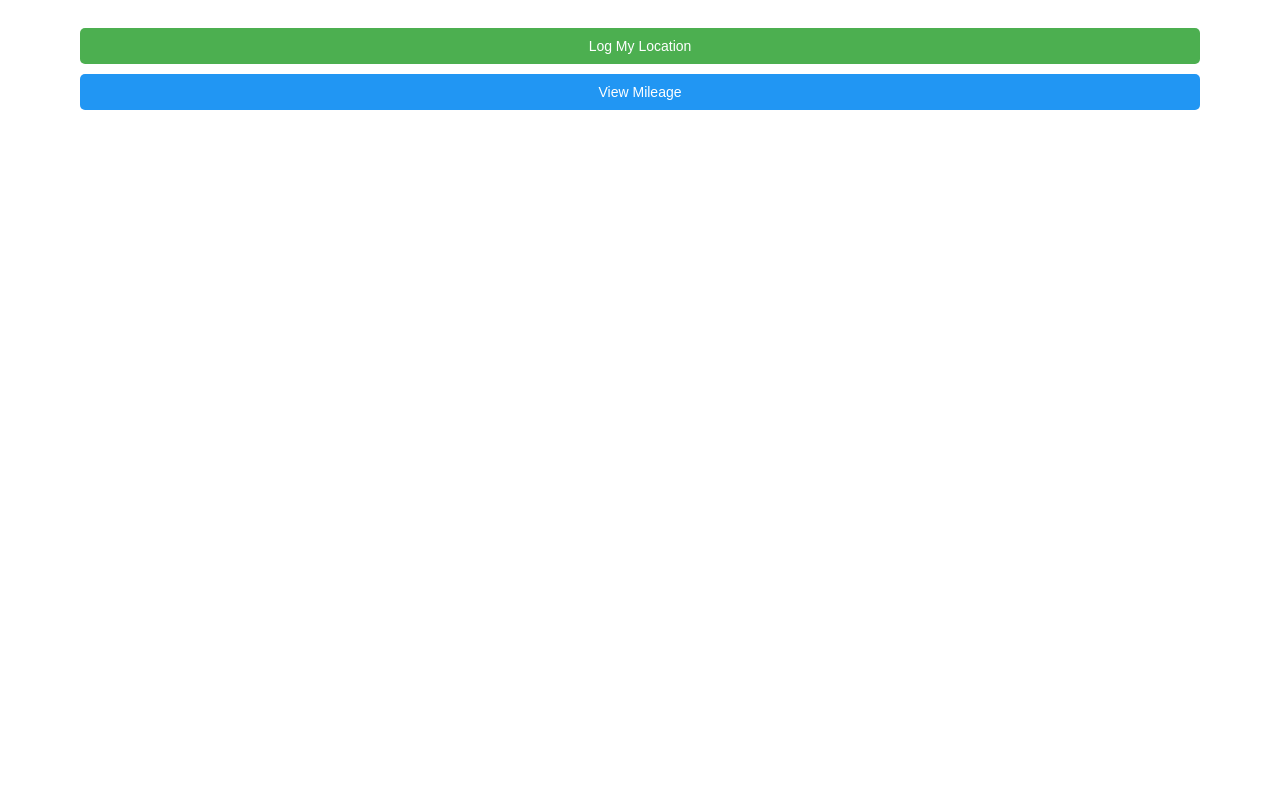
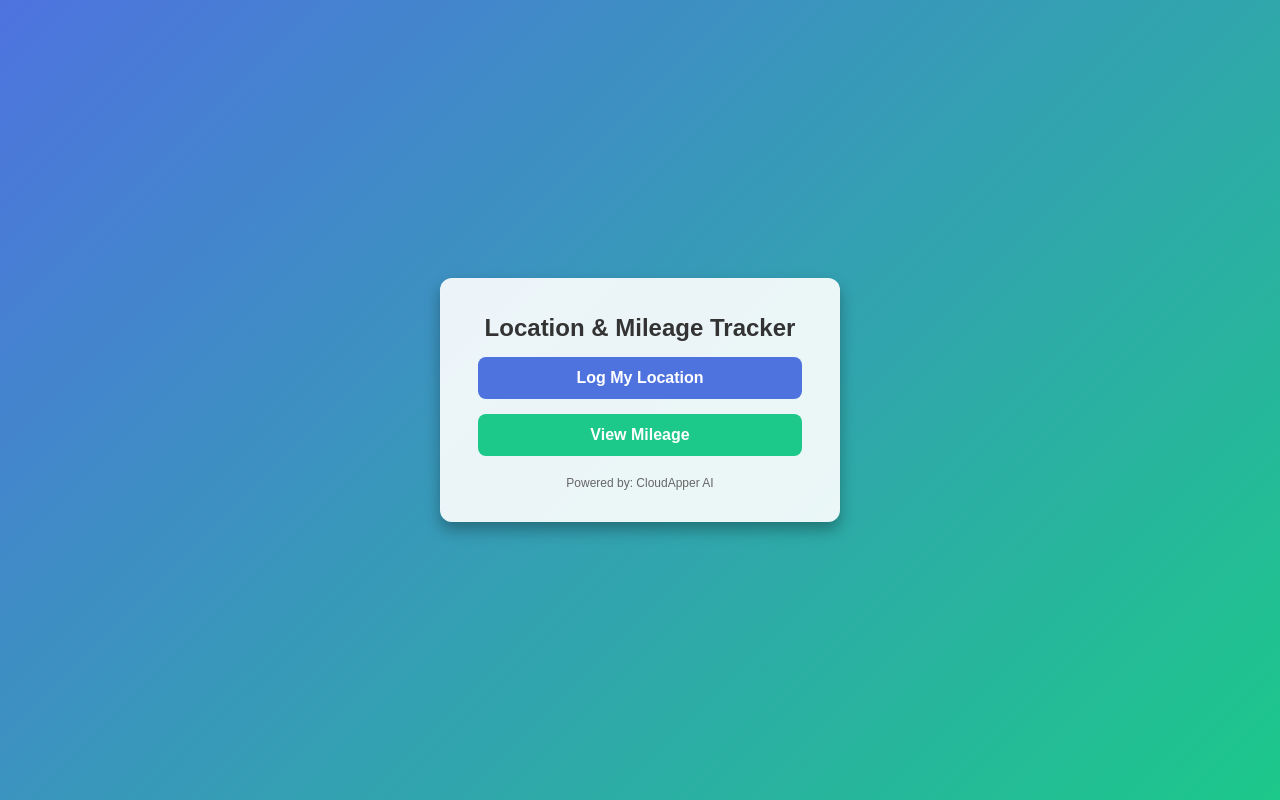
Before and after one commit to ImtiGlitch/location-logger, a plain HTML site: page index.html in a window 1280 px wide. Drawn offline with Linux system fonts and the light colour scheme.

Commit message:
Update index 4.html

```diff
--- a/index.html
+++ b/index.html
@@ -1,4 +1,3 @@
-
 <!DOCTYPE html>
 <html lang="en">
 <head>
@@ -6,29 +5,73 @@
     <meta name="viewport" content="width=device-width, initial-scale=1.0">
     <title>Location & Mileage Tracker</title>
     <style>
+        /* Main body background */
+        body {
+            margin: 0;
+            font-family: Arial, sans-serif;
+            background: linear-gradient(135deg, #4e73df, #1cc88a);
+            display: flex;
+            justify-content: center;
+            align-items: center;
+            height: 100vh;
+            color: white;
+        }
+
         /* Tile container */
         #tile {
-            width: 100%;
-            height: 100%;
-            padding: 10px;
-            background-color: white;
-            border-radius: 8px;
+            width: 90%;
+            max-width: 400px;
+            padding: 20px;
+            background-color: rgba(255, 255, 255, 0.9);
+            border-radius: 12px;
+            box-shadow: 0px 8px 15px rgba(0, 0, 0, 0.3);
+            text-align: center;
+            color: #333;
             box-sizing: border-box;
-            font-family: Arial, sans-serif;
         }
+
+        /* Heading style */
+        #tile h1 {
+            font-size: 24px;
+            color: #333;
+            margin-bottom: 10px;
+        }
+
+        /* "Powered by" style */
+        .powered-by {
+            margin-top: 20px;
+            font-size: 12px;
+            color: #666;
+        }
+
         /* Button styles */
         .main-button {
             display: block;
             width: 90%;
-            padding: 10px;
-            margin: 10px auto;
-            font-size: 14px;
+            padding: 12px;
+            margin: 15px auto;
+            font-size: 16px;
+            font-weight: bold;
             border: none;
-            border-radius: 5px;
+            border-radius: 8px;
             cursor: pointer;
+            transition: transform 0.2s ease, box-shadow 0.2s ease;
         }
-        #log-location { background-color: #4CAF50; color: white; }
-        #view-mileage { background-color: #2196F3; color: white; }
+
+        #log-location {
+            background: #4e73df;
+            color: white;
+        }
+
+        #view-mileage {
+            background: #1cc88a;
+            color: white;
+        }
+
+        .main-button:hover {
+            transform: scale(1.05);
+            box-shadow: 0px 6px 12px rgba(0, 0, 0, 0.2);
+        }
 
         /* Section styles */
         .section {
@@ -36,6 +79,7 @@
             text-align: center;
             padding-top: 10px;
         }
+
         #dummy-map {
             width: 100%;
             height: 150px;
@@ -47,19 +91,32 @@
             border: 1px solid #ccc;
             margin-top: 10px;
         }
+
+        /* Back button */
         .back-button, #view-site-log {
             background-color: #f44336;
             color: white;
-            padding: 8px;
+            padding: 10px;
             border: none;
-            border-radius: 5px;
+            border-radius: 8px;
             cursor: pointer;
             margin-top: 10px;
+            width: 90%;
+            font-weight: bold;
+            transition: transform 0.2s ease, box-shadow 0.2s ease;
+        }
+
+        .back-button:hover {
+            transform: scale(1.05);
+            box-shadow: 0px 6px 12px rgba(0, 0, 0, 0.2);
         }
     </style>
 </head>
 <body>
     <div id="tile">
+        <!-- Heading -->
+        <h1>Location & Mileage Tracker</h1>
+
         <!-- Main buttons -->
         <button id="log-location" class="main-button">Log My Location</button>
         <button id="view-mileage" class="main-button">View Mileage</button>
@@ -89,6 +146,9 @@
             </div>
             <button class="back-button" onclick="toggleVisibility()">Back</button>
         </div>
+
+        <!-- "Powered by" footer -->
+        <p class="powered-by">Powered by: CloudApper AI</p>
     </div>
 
     <script>
```
